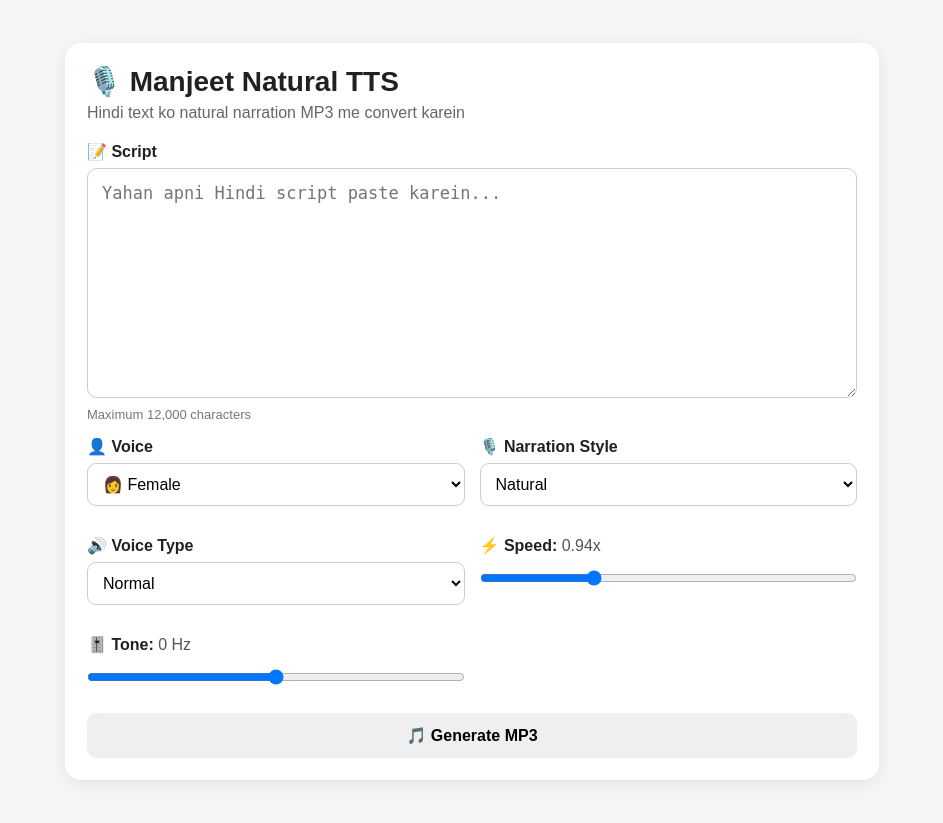
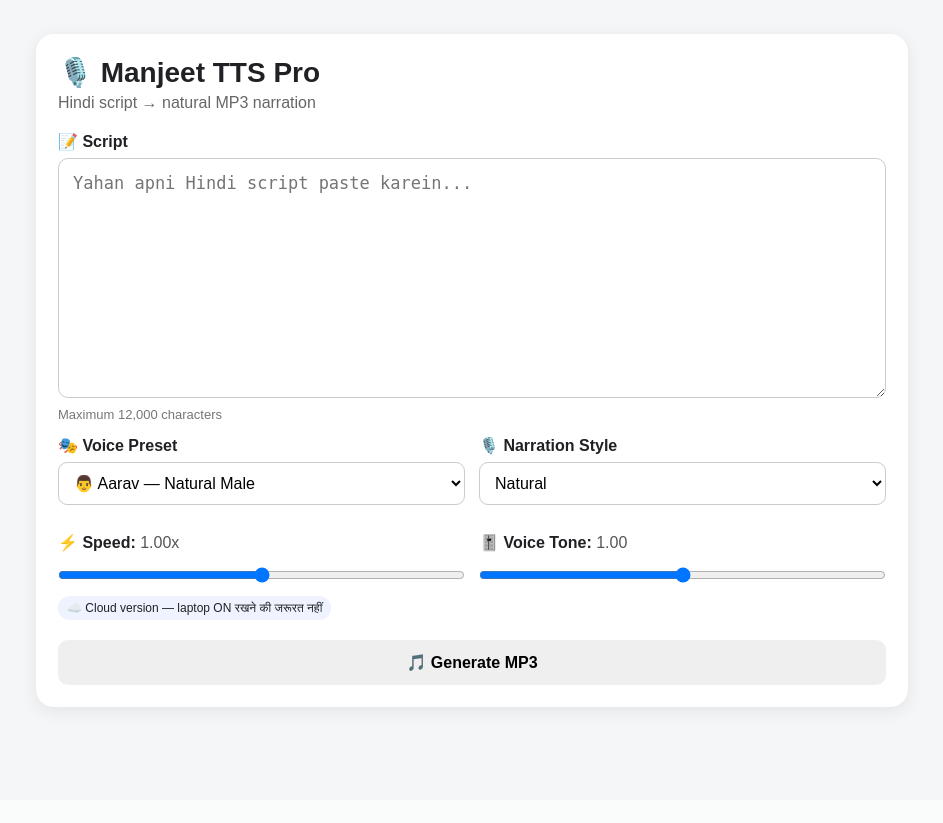
Before and after one commit to manjeet00in-del/manjeet-tts, a Flask app: page / in a window 1280 px wide. Shown: the whole page, without its empty margins (168-1111 px from the left). After the commit the page ends 715 px from the top, so only its background shows below. Run offline with Flask 2, Linux system fonts and the light colour scheme.

Commit message:
Add files via upload
Upgrade to Manjeet TTS Pro

```diff
--- a/app.py
+++ b/app.py
@@ -2,6 +2,7 @@ from flask import Flask, render_template, request, jsonify, send_from_directory
 import os
 import uuid
 import re
+import subprocess
 from gtts import gTTS
 
 app = Flask(__name__)
@@ -21,21 +22,49 @@ def clean_text(text):
     return text.strip()
 
 
-def add_natural_punctuation(text, style):
+def prepare_text(text, style):
     text = clean_text(text)
     text = re.sub(r'\.{4,}', '...', text)
     text = re.sub(r'([!?।]){2,}', r'\1', text)
     if style == "suspense":
         text = text.replace("।", "...")
+    elif style == "story":
+        text = text.replace("।", "। ")
     return text
 
 
-def make_mp3(text, gender, style, filename):
-    # gTTS provides reliable Hindi speech without the Edge/Bing WebSocket.
-    # Gender is retained in the UI for compatibility; gTTS itself does not
-    # expose separate Hindi male/female voices.
-    tts = gTTS(text=text, lang="hi", slow=(style == "suspense"))
-    tts.save(filename)
+def render_audio(text, speed, pitch, slow_gtts, outfile):
+    temp = os.path.join(OUTPUT_DIR, "tmp_" + uuid.uuid4().hex + ".mp3")
+    try:
+        gTTS(text=text, lang="hi", slow=slow_gtts).save(temp)
+
+        # FFmpeg applies actual speed and pitch changes to the generated MP3.
+        # Pitch is expressed as a multiplier around 1.0.
+        filters = []
+        if abs(speed - 1.0) > 0.01:
+            # atempo supports 0.5-2.0, which matches our UI.
+            filters.append("atempo={:.3f}".format(speed))
+        if abs(pitch - 1.0) > 0.005:
+            filters.append("asetrate=44100*{:.4f},aresample=44100".format(pitch))
+
+        if filters:
+            cmd = [
+                "ffmpeg", "-y", "-loglevel", "error",
+                "-i", temp,
+                "-filter:a", ",".join(filters),
+                "-codec:a", "libmp3lame", "-q:a", "3",
+                outfile
+            ]
+        else:
+            shutil.copyfile(temp, outfile)
+
+        if filters:
+            subprocess.run(cmd, check=True, timeout=180)
+    finally:
+        try:
+            os.remove(temp)
+        except OSError:
+            pass
 
 
 @app.route("/")
@@ -47,25 +76,45 @@ def index():
 def generate():
     data = request.get_json(silent=True) or {}
     original_text = (data.get("text") or "").strip()
-    gender = data.get("gender", "female")
+    voice = data.get("voice", "aarav")
     style = data.get("style", "natural")
-    voice_type = data.get("type", "normal")
 
     if not original_text:
         return jsonify({"ok": False, "error": "Pehle text paste karein."}), 400
     if len(original_text) > 12000:
         return jsonify({"ok": False, "error": "Abhi ek baar me 12,000 characters tak use karein."}), 400
 
+    presets = {
+        "aarav":  {"name": "Aarav",  "speed": 0.98, "pitch": 0.90},
+        "kabir":  {"name": "Kabir",  "speed": 0.92, "pitch": 0.86},
+        "rohan":  {"name": "Rohan",  "speed": 1.04, "pitch": 0.94},
+        "vikram": {"name": "Vikram", "speed": 0.88, "pitch": 0.82},
+        "meera":  {"name": "Meera",  "speed": 1.00, "pitch": 1.10},
+        "kavya":  {"name": "Kavya",  "speed": 0.96, "pitch": 1.06},
+        "ananya": {"name": "Ananya", "speed": 1.05, "pitch": 1.14},
+    }
+
     try:
-        speed = float(data.get("speed", 0.94))
-        speed = clamp(speed, 0.5, 2.0)
-        tone = float(data.get("tone", 0))
-        tone = clamp(tone, -35, 35)
-        text = add_natural_punctuation(original_text, style)
+        preset = presets.get(voice, presets["aarav"])
+        speed = clamp(float(data.get("speed", preset["speed"])), 0.5, 2.0)
+        pitch = clamp(float(data.get("pitch", preset["pitch"])), 0.75, 1.25)
 
-        filename = "manjeet_natural_{}.mp3".format(uuid.uuid4().hex)
+        style_defaults = {
+            "natural": (1.00, 1.00, False),
+            "story": (0.94, 0.98, False),
+            "suspense": (0.82, 0.92, True),
+            "emotional": (0.88, 0.96, False),
+            "fast": (1.18, 1.00, False),
+        }
+        sm, sp, slow_gtts = style_defaults.get(style, style_defaults["natural"])
+        speed = clamp(speed * sm, 0.5, 2.0)
+        pitch = clamp(pitch * sp, 0.75, 1.25)
+
+        text = prepare_text(original_text, style)
+        filename = "manjeet_{}_{}.mp3".format(preset["name"].lower(), uuid.uuid4().hex[:12])
         path = os.path.join(OUTPUT_DIR, filename)
-        make_mp3(text, gender, style, path)
+
+        render_audio(text, speed, pitch, slow_gtts, path)
 
         if not os.path.isfile(path):
             return jsonify({"ok": False, "error": "MP3 file create nahi hui."}), 500
@@ -74,12 +123,13 @@ def generate():
             "ok": True,
             "url": "/output/" + filename,
             "filename": filename,
-            "voice": "Google Hindi TTS",
+            "voice": preset["name"],
             "style": style,
-            "rate": "UI speed: {:.2f}x (gTTS engine speed fixed)".format(speed),
-            "pitch": "UI tone: {} Hz (gTTS engine pitch fixed)".format(int(tone)),
-            "notice": "Is cloud version me Edge/Bing ki jagah Google Hindi TTS use ho raha hai."
+            "speed": round(speed, 2),
+            "notice": "Voice preset gTTS Hindi + audio processing se banaya gaya hai."
         })
+    except subprocess.TimeoutExpired:
+        return jsonify({"ok": False, "error": "Audio processing me zyada time lag gaya. Chhoti script try karein."}), 500
     except Exception as e:
         return jsonify({"ok": False, "error": "TTS generate nahi hua: " + str(e)}), 500
 
--- a/templates/index.html
+++ b/templates/index.html
@@ -3,37 +3,25 @@
 <head>
 <meta charset="utf-8">
 <meta name="viewport" content="width=device-width,initial-scale=1">
-  <title>Manjeet Natural TTS</title>
+<title>Manjeet TTS Pro</title>
 <style>
-    *{box-sizing:border-box}
-    body{margin:0;font-family:Arial,sans-serif;background:#f4f6f8;color:#202124}
-    .wrap{max-width:850px;margin:25px auto;padding:18px}
-    .card{background:#fff;border-radius:16px;padding:22px;box-shadow:0 4px 18px rgba(0,0,0,.08)}
-    h1{margin:0 0 6px;font-size:28px}
-    .sub{color:#666;margin-bottom:20px}
-    label{display:block;font-weight:700;margin:15px 0 7px}
-    textarea{width:100%;min-height:230px;border:1px solid #ccc;border-radius:10px;padding:14px;font-size:17px;resize:vertical}
-    select,input[type=range]{width:100%}
-    select{padding:11px;border:1px solid #ccc;border-radius:9px;background:#fff;font-size:16px}
-    input[type=range]{margin:8px 0}
-    .grid{display:grid;grid-template-columns:1fr 1fr;gap:15px}
-    .value{font-weight:normal;color:#555}
-    button{border:0;border-radius:10px;padding:13px 18px;font-size:16px;cursor:pointer}
-    .generate{width:100%;margin-top:20px;font-weight:700}
-    button:disabled{opacity:.6;cursor:not-allowed}
-    #status{margin-top:15px;padding:12px;border-radius:9px;background:#f1f3f4;display:none}
-    #result{margin-top:18px;display:none}
-    audio{width:100%;margin:10px 0}
-    .download{display:inline-block;text-decoration:none;padding:12px 18px;border-radius:9px;background:#1a73e8;color:#fff}
-    .hint{font-size:13px;color:#777;margin-top:5px}
-    @media(max-width:650px){.grid{grid-template-columns:1fr}.wrap{margin:5px auto;padding:10px}.card{padding:16px}}
+*{box-sizing:border-box}body{margin:0;font-family:Arial,sans-serif;background:#f4f6f8;color:#202124}
+.wrap{max-width:900px;margin:20px auto;padding:14px}.card{background:#fff;border-radius:18px;padding:22px;box-shadow:0 4px 18px rgba(0,0,0,.08)}
+h1{margin:0 0 5px;font-size:28px}.sub{color:#666;margin-bottom:20px}
+label{display:block;font-weight:700;margin:14px 0 7px}textarea{width:100%;min-height:240px;border:1px solid #ccc;border-radius:10px;padding:14px;font-size:17px;resize:vertical}
+select,input[type=range]{width:100%}select{padding:11px;border:1px solid #ccc;border-radius:9px;background:#fff;font-size:16px}
+input[type=range]{margin:8px 0}.grid{display:grid;grid-template-columns:1fr 1fr;gap:14px}.value{font-weight:normal;color:#555}
+button{border:0;border-radius:10px;padding:13px 18px;font-size:16px;cursor:pointer}.generate{width:100%;margin-top:20px;font-weight:700}
+button:disabled{opacity:.6;cursor:not-allowed}#status{margin-top:15px;padding:12px;border-radius:9px;background:#f1f3f4;display:none}
+#result{margin-top:18px;display:none}audio{width:100%;margin:10px 0}.download{display:inline-block;text-decoration:none;padding:12px 18px;border-radius:9px;background:#1a73e8;color:#fff}
+.hint{font-size:13px;color:#777;margin-top:5px}.badge{display:inline-block;padding:5px 9px;border-radius:20px;background:#eef3ff;font-size:12px;margin-top:5px}
+@media(max-width:650px){.grid{grid-template-columns:1fr}.wrap{margin:5px auto;padding:8px}.card{padding:16px}h1{font-size:24px}}
 </style>
 </head>
 <body>
-<div class="wrap">
-  <div class="card">
-    <h1>🎙️ Manjeet Natural TTS</h1>
-    <div class="sub">Hindi text ko natural narration MP3 me convert karein</div>
+<div class="wrap"><div class="card">
+<h1>🎙️ Manjeet TTS Pro</h1>
+<div class="sub">Hindi script → natural MP3 narration</div>
 
 <label for="text">📝 Script</label>
 <textarea id="text" placeholder="Yahan apni Hindi script paste karein..."></textarea>
@@ -41,145 +29,69 @@
 
 <div class="grid">
 <div>
-        <label for="gender">👤 Voice</label>
-        <select id="gender">
-          <option value="female">👩 Female</option>
-          <option value="male">👨 Male</option>
+<label for="voice">🎭 Voice Preset</label>
+<select id="voice">
+<option value="aarav">👨 Aarav — Natural Male</option>
+<option value="kabir">👨 Kabir — Deep Male</option>
+<option value="rohan">👨 Rohan — Energetic Male</option>
+<option value="vikram">👨 Vikram — Heavy Male</option>
+<option value="meera">👩 Meera — Soft Female</option>
+<option value="kavya">👩 Kavya — Natural Female</option>
+<option value="ananya">👩 Ananya — Bright Female</option>
 </select>
 </div>
-
 <div>
 <label for="style">🎙️ Narration Style</label>
 <select id="style">
 <option value="natural">Natural</option>
 <option value="story">📖 Story</option>
 <option value="suspense">😱 Suspense</option>
+<option value="emotional">❤️ Emotional</option>
 <option value="fast">⚡ Fast</option>
 </select>
 </div>
-
 <div>
-        <label for="type">🔊 Voice Type</label>
-        <select id="type">
-          <option value="normal">Normal</option>
-          <option value="heavy">Heavy / Bhari</option>
-          <option value="thin">Thin / Patli</option>
-        </select>
+<label for="speed">⚡ Speed: <span class="value" id="speedValue">1.00x</span></label>
+<input id="speed" type="range" min="0.5" max="1.5" step="0.01" value="1">
 </div>
-
 <div>
-        <label for="speed">⚡ Speed: <span class="value" id="speedValue">0.94x</span></label>
-        <input id="speed" type="range" min="0.5" max="2" step="0.01" value="0.94">
-      </div>
-
-      <div>
-        <label for="tone">🎚️ Tone: <span class="value" id="toneValue">0 Hz</span></label>
-        <input id="tone" type="range" min="-35" max="35" step="1" value="0">
+<label for="pitch">🎚️ Voice Tone: <span class="value" id="pitchValue">1.00</span></label>
+<input id="pitch" type="range" min="0.75" max="1.25" step="0.01" value="1">
 </div>
 </div>
 
+<div class="badge">☁️ Cloud version — laptop ON रखने की जरूरत नहीं</div>
 <button class="generate" id="generate">🎵 Generate MP3</button>
-
 <div id="status"></div>
-
-    <div id="result">
-      <audio id="audio" controls></audio>
-      <br>
-      <a id="download" class="download" href="#" download>⬇️ Download MP3</a>
-    </div>
-  </div>
-</div>
+<div id="result"><audio id="audio" controls></audio><br>
+<a id="download" class="download" href="#" download>⬇️ Download MP3</a></div>
+</div></div>
 
 <script>
-const speed = document.getElementById('speed');
-const speedValue = document.getElementById('speedValue');
-const tone = document.getElementById('tone');
-const toneValue = document.getElementById('toneValue');
-const style = document.getElementById('style');
+const voice=document.getElementById('voice'),style=document.getElementById('style');
+const speed=document.getElementById('speed'),pitch=document.getElementById('pitch');
+const speedValue=document.getElementById('speedValue'),pitchValue=document.getElementById('pitchValue');
+const presets={
+aarav:[.98,.90],kabir:[.92,.86],rohan:[1.04,.94],vikram:[.88,.82],
+meera:[1.00,1.10],kavya:[.96,1.06],ananya:[1.05,1.14]};
+function update(){speedValue.textContent=Number(speed.value).toFixed(2)+'x';pitchValue.textContent=Number(pitch.value).toFixed(2)}
+voice.addEventListener('change',()=>{let p=presets[voice.value];speed.value=p[0];pitch.value=p[1];update()});
+style.addEventListener('change',()=>{let d={natural:1,story:.94,suspense:.82,emotional:.88,fast:1.18};speed.value=d[style.value];update()});
+speed.addEventListener('input',update);pitch.addEventListener('input',update);update();
 
-function updateSpeed(){
-  speedValue.textContent = Number(speed.value).toFixed(2) + 'x';
-}
-function updateTone(){
-  toneValue.textContent = tone.value + ' Hz';
-}
-speed.addEventListener('input', updateSpeed);
-tone.addEventListener('input', updateTone);
-
-style.addEventListener('change', function(){
-  const defaults = {
-    natural: 0.94,
-    story: 0.90,
-    suspense: 0.84,
-    fast: 1.12
-  };
-  speed.value = defaults[this.value] || 0.94;
-  updateSpeed();
-});
-
-updateSpeed();
-updateTone();
-
-document.getElementById('generate').addEventListener('click', async function(){
-  const btn = this;
-  const status = document.getElementById('status');
-  const result = document.getElementById('result');
-  const text = document.getElementById('text').value.trim();
-
-  if(!text){
-    status.style.display='block';
-    status.textContent='❌ Pehle text paste karein.';
-    return;
-  }
-
-  if(text.length > 12000){
-    status.style.display='block';
-    status.textContent='❌ Maximum 12,000 characters allowed hain.';
-    return;
-  }
-
-  btn.disabled=true;
-  status.style.display='block';
-  status.textContent='⏳ Voice generate ho rahi hai...';
-  result.style.display='none';
-
+document.getElementById('generate').addEventListener('click',async function(){
+const btn=this,status=document.getElementById('status'),result=document.getElementById('result'),text=document.getElementById('text').value.trim();
+if(!text){status.style.display='block';status.textContent='❌ Pehle text paste karein.';return}
+if(text.length>12000){status.style.display='block';status.textContent='❌ Maximum 12,000 characters allowed hain.';return}
+btn.disabled=true;status.style.display='block';status.textContent='⏳ Voice generate ho rahi hai...';result.style.display='none';
 try{
-    const response = await fetch('/generate',{
-      method:'POST',
-      headers:{'Content-Type':'application/json'},
-      body:JSON.stringify({
-        text:text,
-        gender:document.getElementById('gender').value,
-        style:style.value,
-        type:document.getElementById('type').value,
-        speed:Number(speed.value),
-        tone:Number(tone.value)
-      })
-    });
-
-    const data = await response.json();
-
-    if(!response.ok || !data.ok){
-      throw new Error(data.error || 'TTS generate nahi hua.');
-    }
-
-    const audio = document.getElementById('audio');
-    const download = document.getElementById('download');
-
-    audio.src = data.url;
-    audio.load();
-
-    download.href = '/download/' + encodeURIComponent(data.filename);
-    download.download = data.filename;
-
-    result.style.display='block';
-    status.textContent='✅ MP3 ready hai!';
-  }catch(err){
-    status.textContent='❌ ' + err.message;
-  }finally{
-    btn.disabled=false;
-  }
+const r=await fetch('/generate',{method:'POST',headers:{'Content-Type':'application/json'},
+body:JSON.stringify({text,voice:voice.value,style:style.value,speed:Number(speed.value),pitch:Number(pitch.value)})});
+const d=await r.json();if(!r.ok||!d.ok)throw new Error(d.error||'TTS generate nahi hua.');
+document.getElementById('audio').src=d.url;document.getElementById('audio').load();
+const dl=document.getElementById('download');dl.href='/download/'+encodeURIComponent(d.filename);dl.download=d.filename;
+result.style.display='block';status.textContent='✅ '+d.voice+' voice ki MP3 ready hai!';
+}catch(e){status.textContent='❌ '+e.message}finally{btn.disabled=false}
 });
 </script>
-</body>
-</html>
+</body></html>
```
Also changed, not shown: README_HINDI.txt, 1 other file. Lines whose indentation alone changed are shown as unchanged.
